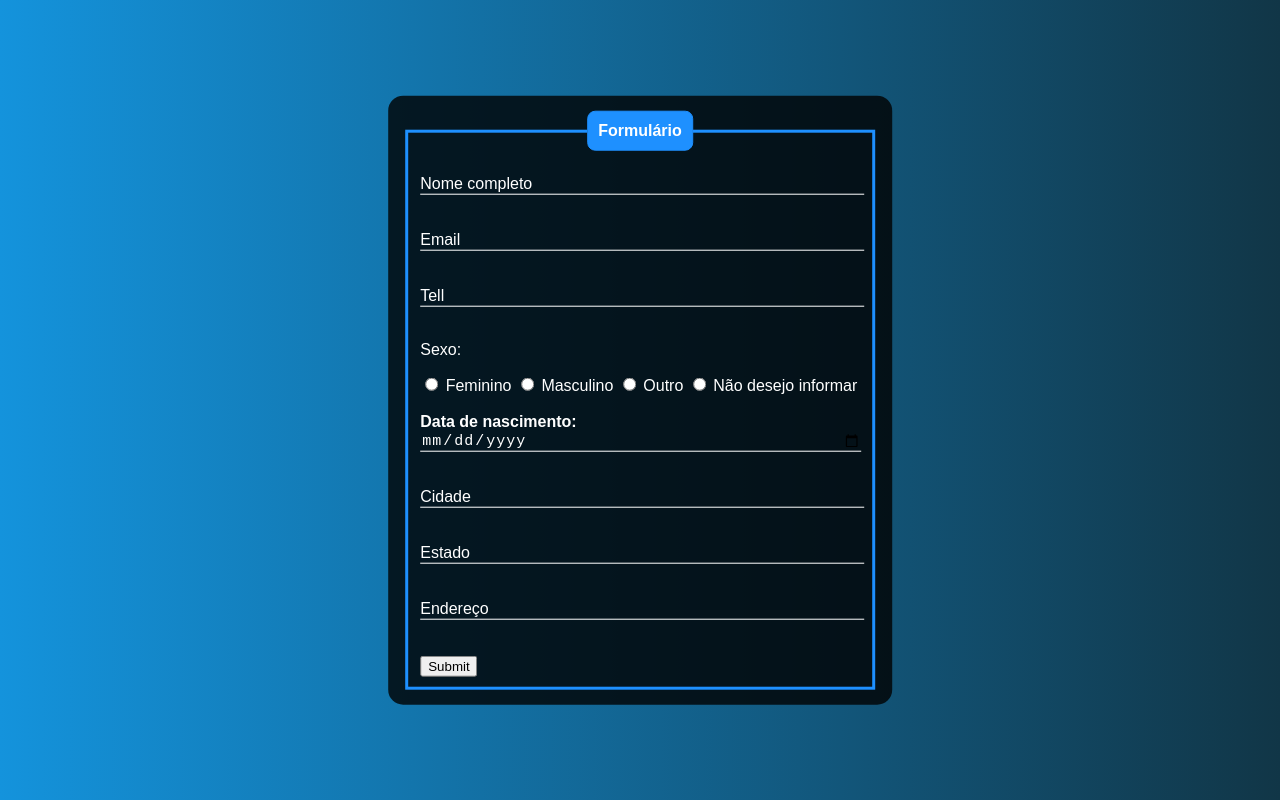
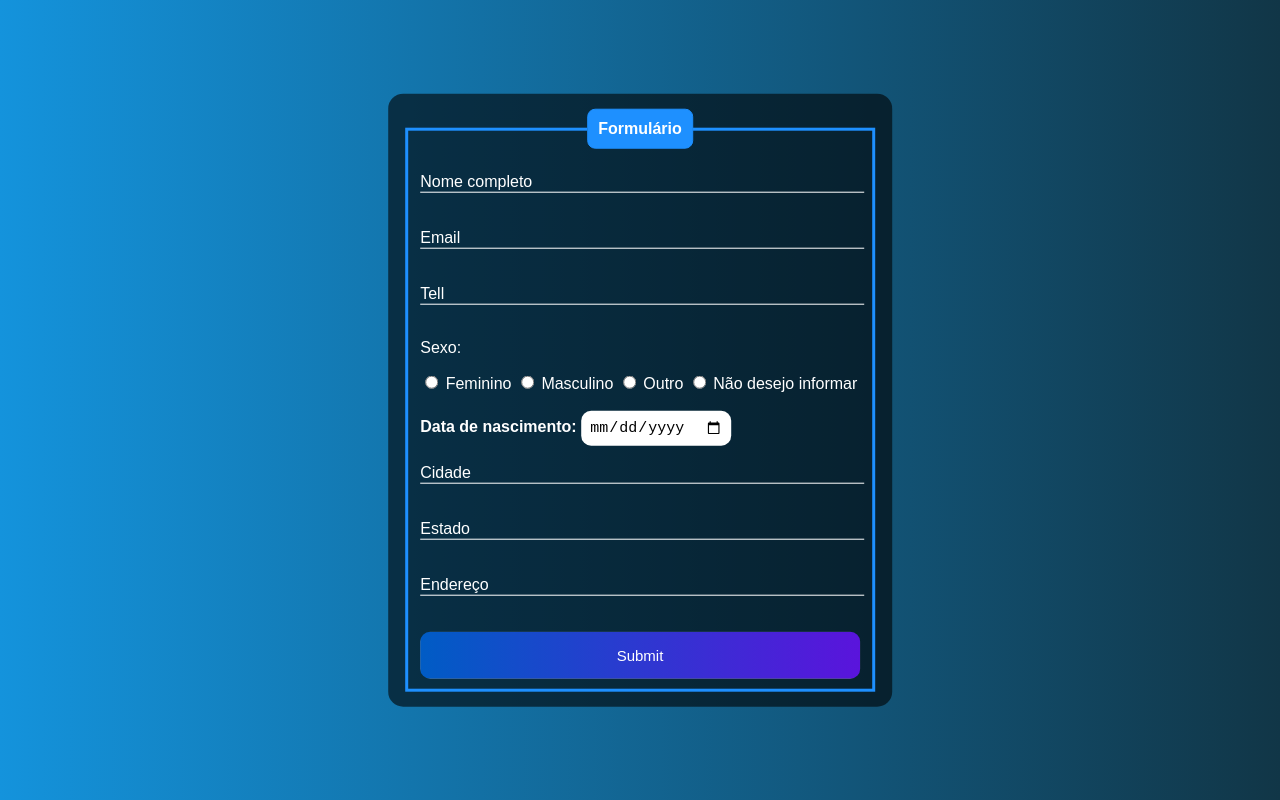
Before and after one commit to HenryYoshida7/BancoDeDados-FORM, a plain HTML site: page formulario-bancoDados/index.html in a window 1280 px wide. Drawn offline with Linux system fonts and the light colour scheme.

Commit message:
Add files via upload

```diff
--- a/formulario-bancoDados/index.html
+++ b/formulario-bancoDados/index.html
@@ -38,10 +38,8 @@
                         <input type="radio" id="não" name="genero" value="não" required>
                         <label for="não">Não desejo informar</label>
                         <br><br>
-                    <div class="inputBox">
-                        <label for="data"><b>Data de nascimento:</b></label>
-                        <input type="date" name="data" id="data" class="inputUser" required>
-                    </div>
+                    <label for="data"><b>Data de nascimento:</b></label>
+                    <input type="date" id="data" name="data" id="data" required>
                     <br><br>
                     <div class="inputBox">
                         <input type="text" name="cidade" id="cidade" class="inputUser" required>
--- a/formulario-bancoDados/style.css
+++ b/formulario-bancoDados/style.css
@@ -8,7 +8,7 @@ body{
     top: 50%;
     left: 50%;
     transform: translate(-50%, -50%);
-    background-color: rgba(0, 0, 0, 0.8);
+    background-color: rgba(0, 0, 0, 0.6);
     padding: 15px;
     border-radius: 15px;
     width: 37%;
@@ -55,3 +55,26 @@ legend{
     font-size: 12px;
     color: dodgerblue;
 }
+
+#data{
+    border: none;
+    padding: 8px;
+    border-radius: 10px;
+    outline: none;
+    font-size: 15px;
+}
+
+#submit{
+    background-image: linear-gradient(to right, rgb(0, 92, 197), rgb(90, 20, 220));
+    width: 100%;
+    padding: 15px;
+    border: none;
+    color: white;
+    font-size: 15px;
+    cursor: pointer;
+    border-radius: 10px;
+}
+
+#submit:hover{
+    background-image: linear-gradient(to right, rgb(0, 80, 172), rgb(80, 19, 195));
+}
```
